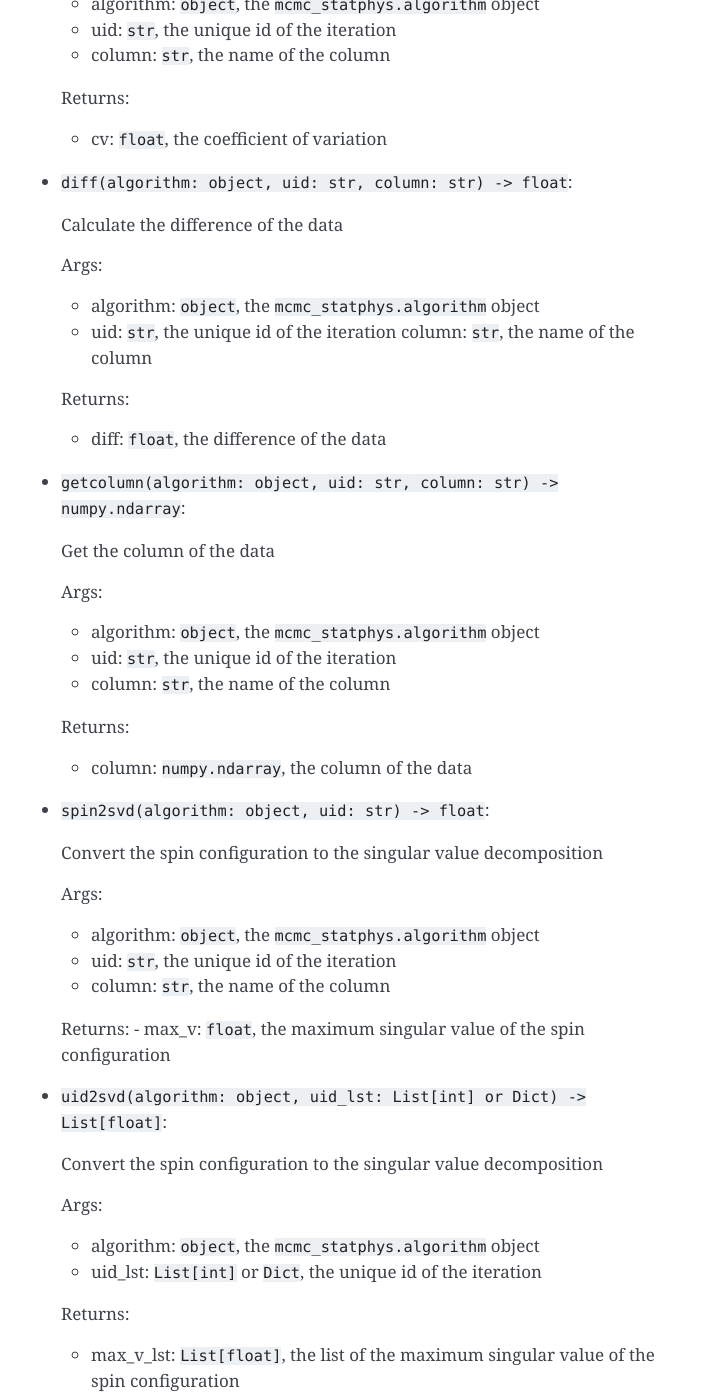
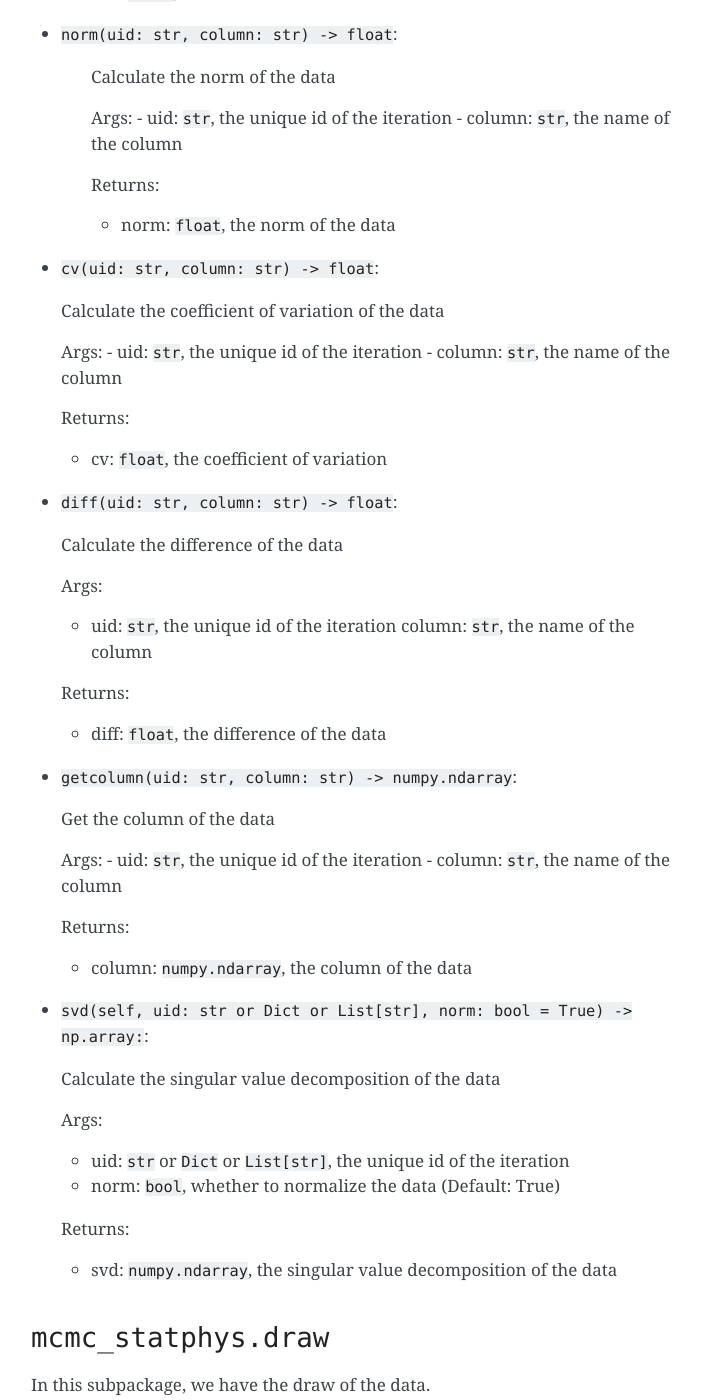
Before and after one commit to UynajGI/mcmc_statphys, a Sphinx documentation site: the page built from docs/modules.rst, in a window 1280 px wide and 1400 px high, scrolled down 5111 px. Shown: the whole window, without its empty margins (389-1091 px from the left). Built offline with Sphinx 7.4.7, drawn with Linux system fonts in a browser that asks for light colours; some of the changed text lies outside the part shown.

Commit message:
docs: ✏️ 文档修改

```diff
--- a/docs/modules.rst
+++ b/docs/modules.rst
@@ -161,18 +161,15 @@
 
       - uid: ``str``, the unique id of the iteration
 
-``mcmc_statphys.analysis``
---------------------------
 
-In this subpackage, we have the analysis of the data.
+In ``algorithm`` subpackage, we also have same analysis method
 
--  ``mean(algorithm: object, uid: str, column: str) -> float``:
+-  ``mean(uid: str, column: str) -> float``:
 
    Calculate the mean of the data
 
    Args:
 
-   - algorithm: ``object``, the ``mcmc_statphys.algorithm`` object
    - uid: ``str``, the unique id of the iteration
    - column: ``str``, the name of the column
 
@@ -180,54 +177,73 @@
 
    - mean: ``float``, the mean of the data
 
--  ``std(algorithm: object, uid: str, column: str) -> float``:
+-  ``std(uid: str, column: str) -> float``:
 
    Calculate the standard deviation of the data
 
    Args:
 
-   - algorithm: ``object``, the ``mcmc_statphys.algorithm`` object
    - uid: ``str``, the unique id of the iteration
-   -  column: ``str``, the name of the column
+   - column: ``str``, the name of the column
 
    Returns:
 
    - std: ``float``, the standard deviation of the data
 
--  ``cv(algorithm: object, uid: str, column: str) -> float``:
+-  ``var(uid: str, column: str) -> float``:
+
+   Calculate the variance of the data
+
+   Args:
+
+   - uid: ``str``, the unique id of the iteration
+   - column: ``str``, the name of the column
+
+   Returns:
+
+   - var: ``float``, the variance of the data
+
+- ``norm(uid: str, column: str) -> float``:
+
+   Calculate the norm of the data
+
+   Args:
+   - uid: ``str``, the unique id of the iteration
+   - column: ``str``, the name of the column
+
+   Returns:
+
+   - norm: ``float``, the norm of the data
+
+-  ``cv(uid: str, column: str) -> float``:
 
    Calculate the coefficient of variation of the data
 
    Args:
-
-   - algorithm: ``object``, the ``mcmc_statphys.algorithm`` object
-   -  uid: ``str``, the unique id of the iteration
-   -  column: ``str``, the name of the column
+   - uid: ``str``, the unique id of the iteration
+   - column: ``str``, the name of the column
 
    Returns:
 
    - cv: ``float``, the coefficient of variation
 
--  ``diff(algorithm: object, uid: str, column: str) -> float``:
+-  ``diff(uid: str, column: str) -> float``:
 
    Calculate the difference of the data
 
    Args:
 
-   - algorithm: ``object``, the ``mcmc_statphys.algorithm`` object
    - uid: ``str``, the unique id of the iteration column: ``str``, the name of the column
 
    Returns:
 
    - diff: ``float``, the difference of the data
 
--  ``getcolumn(algorithm: object, uid: str, column: str) -> numpy.ndarray``:
+-  ``getcolumn(uid: str, column: str) -> numpy.ndarray``:
 
    Get the column of the data
 
    Args:
-
-   - algorithm: ``object``, the ``mcmc_statphys.algorithm`` object
    - uid: ``str``, the unique id of the iteration
    - column: ``str``, the name of the column
 
@@ -235,31 +251,18 @@
 
    - column: ``numpy.ndarray``, the column of the data
 
--  ``spin2svd(algorithm: object, uid: str) -> float``:
+-  ``svd(self, uid: str or Dict or List[str], norm: bool = True) -> np.array:``:
 
-   Convert the spin configuration to the singular value decomposition
+   Calculate the singular value decomposition of the data
 
    Args:
 
-   - algorithm: ``object``, the ``mcmc_statphys.algorithm`` object
-   -  uid: ``str``, the unique id of the iteration
-   -  column: ``str``, the name of the column
-
-   Returns:
-   - max_v: ``float``, the maximum singular value of the spin configuration
-
--  ``uid2svd(algorithm: object, uid_lst: List[int] or Dict) -> List[float]``:
-
-   Convert the spin configuration to the singular value decomposition
-
-   Args:
-
-   - algorithm: ``object``, the ``mcmc_statphys.algorithm`` object
-   - uid_lst: ``List[int]`` or ``Dict``, the unique id of the iteration
+   - uid: ``str`` or ``Dict`` or ``List[str]``, the unique id of the iteration
+   - norm: ``bool``, whether to normalize the data (Default: True)
 
    Returns:
 
-   - max_v_lst: ``List[float]``, the list of the maximum singular value of the spin configuration
+   - svd: ``numpy.ndarray``, the singular value decomposition of the data
 
 ``mcmc_statphys.draw``
 ----------------------
--- a/docs/usage.rst
+++ b/docs/usage.rst
@@ -275,9 +275,8 @@
 
 .. code:: python
 
-   from mcmc_statphys import analysis
    uid3 = algo.equil_sample(T=1.0, max_iter=1000)
-   energy_mean = analysis.mean(algo,uid=uid3,column='energy') # Attention: put algo not algo.data
+   energy_mean = algo.mean(uid=uid3,column='energy')
    energy_mean
    # -124.172
    # e.t.c.
```
